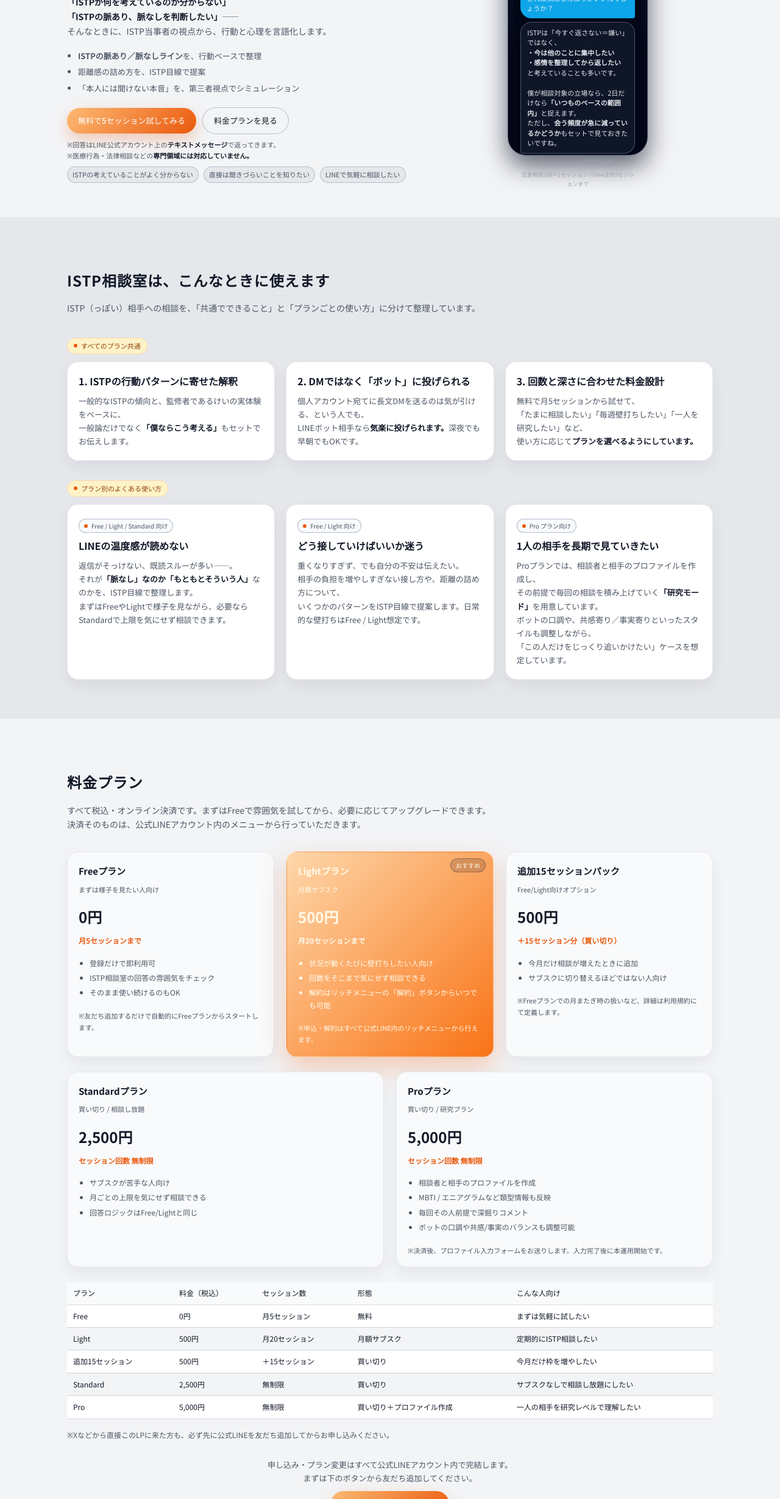
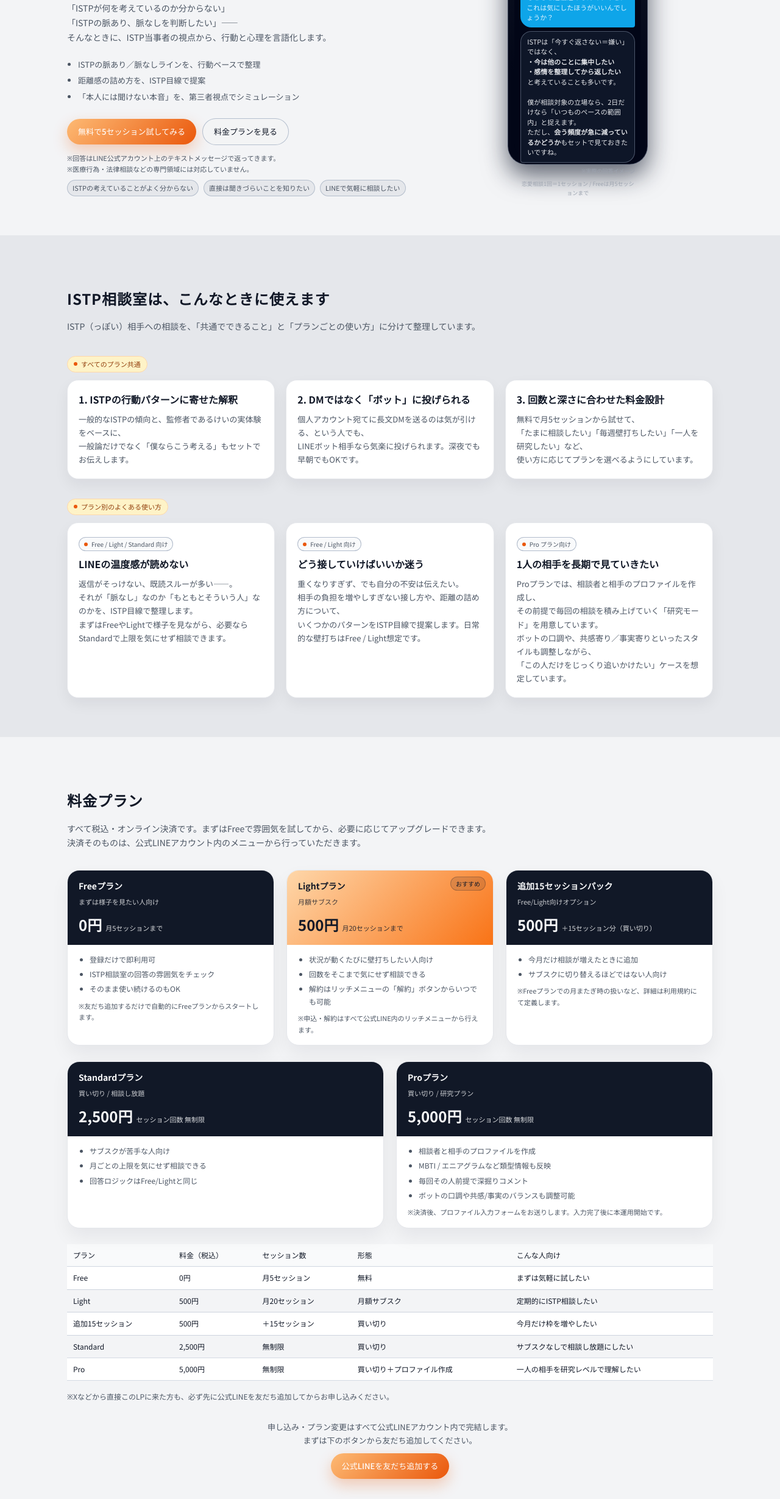
Before and after one commit to k09876567890e-dot/istp-bot-lp, a plain HTML site: page index.html in a window 1280 px wide. Shown: the part 341-2800 px from the top of the page at 61% size. Drawn offline with Linux system fonts and the light colour scheme.

Commit message:
Update index.html

```diff
--- a/index.html
+++ b/index.html
@@ -16,13 +16,16 @@
   />
   <style>
     :root {
+      /* ライトテーマ用のベースカラー */
       --bg: #f3f4f6;
       --bg-soft: #e5e7eb;
       --panel: #ffffff;
 
+      /* アクセントカラー：やや赤寄りのオレンジ */
       --accent: #ea580c;
       --accent-soft: rgba(234, 88, 12, 0.12);
 
+      /* 文字と境界線 */
       --text-main: #111827;
       --text-sub: #4b5563;
       --border-soft: #e5e7eb;
@@ -183,7 +186,7 @@
 
     /* Hero */
     .hero {
-      padding: 72px 0 56px;
+      padding: 80px 0 64px;
     }
 
     .hero-inner {
@@ -203,7 +206,7 @@
       background: rgba(15, 23, 42, 0.96);
       border: 1px solid rgba(148, 163, 184, 0.4);
       color: #e5e7eb;
-      margin-bottom: 10px;
+      margin-bottom: 12px;
     }
 
     .badge-dot {
@@ -216,8 +219,7 @@
     .hero-title {
       font-size: clamp(26px, 4vw, 32px);
       font-weight: 700;
-      margin-bottom: 12px;
-      letter-spacing: 0.02em;
+      margin-bottom: 14px;
     }
 
     .hero-highlight {
@@ -227,16 +229,11 @@
     .hero-lead {
       font-size: 14px;
       color: var(--text-sub);
-      margin-bottom: 18px;
-    }
-
-    .hero-lead strong {
-      color: var(--text-main);
-      font-weight: 600;
+      margin-bottom: 22px;
     }
 
     .hero-list {
-      margin: 0 0 20px;
+      margin: 0 0 24px;
       padding-left: 18px;
       font-size: 13px;
       color: var(--text-sub);
@@ -251,7 +248,7 @@
       flex-wrap: wrap;
       gap: 10px;
       align-items: center;
-      margin-bottom: 8px;
+      margin-bottom: 12px;
     }
 
     .hero-note {
@@ -259,16 +256,11 @@
       color: var(--text-sub);
     }
 
-    .hero-note strong {
-      color: var(--text-main);
-      font-weight: 600;
-    }
-
     .hero-right {
       justify-self: center;
     }
 
-    /* phone mock */
+    /* スマホ画面（ヒーロー内） */
     .phone-frame {
       width: 230px;
       aspect-ratio: 9 / 16;
@@ -390,7 +382,7 @@
       text-align: center;
     }
 
-    /* pills */
+    /* Pills */
     .pill-row {
       display: flex;
       flex-wrap: wrap;
@@ -407,7 +399,7 @@
       color: var(--text-sub);
     }
 
-    /* section tag */
+    /* セクション用タグ */
     .section-tag {
       display: inline-flex;
       align-items: center;
@@ -428,7 +420,7 @@
       background: var(--accent);
     }
 
-    /* cards */
+    /* Cards grid */
     .grid-3 {
       display: grid;
       grid-template-columns: repeat(3, minmax(0, 1fr));
@@ -458,11 +450,6 @@
       margin: 0;
       font-size: 13px;
       color: var(--text-sub);
-    }
-
-    .card p strong {
-      color: var(--text-main);
-      font-weight: 600;
     }
 
     .card-tag {
@@ -496,74 +483,76 @@
       margin-top: 4px;
     }
 
-  /* Pricing */
+    /* Pricing（添付デザイン寄せ） */
     .pricing-grid {
       display: grid;
-  grid-template-columns: repeat(auto-fit, minmax(220px, 1fr));
+      grid-template-columns: repeat(3, minmax(240px, 1fr));
       gap: 20px;
-  margin-bottom: 24px;
+      margin-bottom: 26px;
       align-items: stretch;
+    }
+
+    .pricing-grid.row-2 {
+      grid-template-columns: repeat(2, minmax(260px, 1fr));
     }
 
     .plan-card {
       position: relative;
+      border-radius: 20px;
+      background: #ffffff;
+      border: 1px solid #e5e7eb;
+      box-shadow: 0 14px 30px rgba(15, 23, 42, 0.06);
+      overflow: hidden;
       display: flex;
       flex-direction: column;
-  gap: 6px;
-  padding: 18px 18px 18px;
-  border-radius: 18px;
-  background: #f9fafb;
-  border: 1px solid var(--border-soft);
-  box-shadow: 0 10px 24px rgba(15, 23, 42, 0.06);
     }
 
-/* おすすめ（Light）だけ強調 */
-.plan-card.highlight {
-  background: linear-gradient(135deg, #fed7aa, #f97316);
-  border-color: transparent;
-  box-shadow: 0 18px 42px rgba(234, 88, 12, 0.28);
-  color: #fffbeb;
+    .plan-header {
+      position: relative;
+      padding: 14px 18px 12px;
+      background: #111827;
+      color: #f9fafb;
+      display: flex;
+      flex-direction: column;
+      gap: 4px;
     }
 
     .plan-name {
-  font-size: 15px;
+      font-size: 14px;
       font-weight: 700;
-  margin-bottom: 2px;
     }
 
-.plan-label {
+    .plan-tagline {
       font-size: 11px;
-  color: var(--text-sub);
-  margin-bottom: 10px;
+      opacity: 0.8;
+    }
+
+    .plan-price-row {
+      display: flex;
+      align-items: baseline;
+      gap: 6px;
+      margin-top: 4px;
     }
 
     .plan-price {
       font-size: 24px;
       font-weight: 700;
-  margin-bottom: 2px;
     }
 
     .plan-cycle {
-  font-size: 12px;
-  font-weight: 600;
-  color: var(--accent);
-  margin-bottom: 10px;
+      font-size: 11px;
+      opacity: 0.85;
     }
 
-.plan-cycle strong {
-  font-weight: 700;
+    /* Lightだけグラデ＋バッジ */
+    .plan-card.highlight .plan-header {
+      background: linear-gradient(135deg, #fed7aa, #f97316);
+      color: #111827;
     }
 
-/* 箇条書きは左寄せで読みやすく */
-.plan-feature-list {
-  margin: 0 0 10px;
-  padding-left: 18px;
-  font-size: 12px;
-  color: var(--text-sub);
-}
-
-.plan-feature-list li + li {
-  margin-top: 4px;
+    .plan-card.highlight .plan-price,
+    .plan-card.highlight .plan-name {
+      color: #111827;
     }
 
     .plan-badge {
@@ -573,30 +562,34 @@
       font-size: 10px;
       padding: 2px 8px;
       border-radius: 999px;
-  background: rgba(15, 23, 42, 0.16);
-  color: #fffbeb;
-  border: 1px solid rgba(15, 23, 42, 0.3);
+      background: rgba(15, 23, 42, 0.12);
+      color: #111827;
+      border: 1px solid rgba(15, 23, 42, 0.25);
+    }
+
+    .plan-body {
+      padding: 14px 18px 16px;
+      font-size: 12px;
+      color: var(--text-sub);
+      display: flex;
+      flex-direction: column;
+      gap: 8px;
+    }
+
+    .plan-feature-list {
+      margin: 0;
+      padding-left: 18px;
+    }
+
+    .plan-feature-list li + li {
+      margin-top: 4px;
     }
 
     .plan-footer-note {
       font-size: 11px;
       color: var(--text-sub);
-  margin-top: 2px;
     }
 
-/* Lightカード内の文字色を白で統一 */
-.plan-card.highlight .plan-name,
-.plan-card.highlight .plan-label,
-.plan-card.highlight .plan-price,
-.plan-card.highlight .plan-cycle,
-.plan-card.highlight .plan-cycle strong,
-.plan-card.highlight .plan-feature-list,
-.plan-card.highlight .plan-feature-list li,
-.plan-card.highlight .plan-footer-note {
-  color: #fffbeb;
-}
-
-/* 比較表 */
     .pricing-table-wrapper {
       margin-top: 12px;
       overflow-x: auto;
@@ -610,8 +603,7 @@ table {
       background: #ffffff;
     }
 
-th,
-td {
+    th, td {
       padding: 8px 10px;
       border-bottom: 1px solid rgba(148, 163, 184, 0.4);
       text-align: left;
@@ -626,20 +618,39 @@ tr:nth-child(even) td {
       background: #f3f4f6;
     }
 
-/* ▼スマホ時：カードを横スクロールで比較しやすく */
-@media (max-width: 880px) {
-  .pricing-grid {
-    display: flex;
-    overflow-x: auto;
+    /* Flow */
+    .flow-steps {
+      display: grid;
+      grid-template-columns: repeat(4, minmax(0, 1fr));
       gap: 14px;
-    padding-bottom: 6px;
-    scroll-snap-type: x mandatory;
+      font-size: 12px;
     }
 
-  .plan-card {
-    min-width: 260px;
-    scroll-snap-align: start;
+    .flow-step {
+      padding: 14px 12px 14px;
+      border-radius: 16px;
+      background: var(--panel);
+      border: 1px solid var(--border-soft);
+      position: relative;
+      box-shadow: 0 10px 24px rgba(15, 23, 42, 0.05);
     }
+
+    .flow-step-index {
+      font-size: 11px;
+      color: var(--accent);
+      margin-bottom: 4px;
+      font-weight: 500;
+    }
+
+    .flow-step-title {
+      font-size: 13px;
+      font-weight: 500;
+      margin-bottom: 4px;
+    }
+
+    .flow-step p {
+      margin: 0;
+      color: var(--text-sub);
     }
 
     /* FAQ */
@@ -659,7 +670,7 @@ tr:nth-child(even) td {
     }
 
     .faq-q {
-      font-weight: 600;
+      font-weight: 500;
       margin-bottom: 4px;
     }
 
@@ -667,7 +678,7 @@ tr:nth-child(even) td {
       color: var(--text-sub);
     }
 
-    /* notice */
+    /* Notice */
     .notice {
       padding: 14px 16px;
       border-radius: 14px;
@@ -705,20 +716,19 @@ tr:nth-child(even) td {
       text-underline-offset: 3px;
     }
 
-    /* tablet以下 */
+    /* タブレット以下 */
     @media (max-width: 880px) {
       .hero-inner {
         grid-template-columns: minmax(0, 1fr);
-        row-gap: 24px;
+      }
+
+      /* スマホ画面は邪魔なので非表示 */
+      .hero-right {
+        display: none;
       }
 
       nav {
         display: none;
-      }
-
-      .pricing-grid {
-        grid-template-columns: repeat(2, minmax(0, 1fr));
-        gap: 14px;
       }
 
       .grid-3 {
@@ -744,9 +754,24 @@ tr:nth-child(even) td {
       .container {
         padding: 0 16px;
       }
+
+      /* プランは横スクロールで比較しやすく */
+      .pricing-grid,
+      .pricing-grid.row-2 {
+        display: flex;
+        overflow-x: auto;
+        gap: 14px;
+        padding-bottom: 6px;
+        scroll-snap-type: x mandatory;
       }
 
-    /* smartphone */
+      .plan-card {
+        min-width: 260px;
+        scroll-snap-align: start;
+      }
+    }
+
+    /* スマホ向け細かい調整 */
     @media (max-width: 600px) {
       body {
         line-height: 1.8;
@@ -761,13 +786,8 @@ tr:nth-child(even) td {
         font-size: 13px;
       }
 
-      .hero {
-        padding: 60px 0 48px;
-      }
-
       .hero-title {
-        font-size: 22px;
-        margin-bottom: 10px;
+        font-size: 24px;
       }
 
       .hero-lead,
@@ -775,30 +795,21 @@ tr:nth-child(even) td {
         font-size: 13px;
       }
 
-      .hero-actions {
-        margin-bottom: 6px;
-      }
-
-      .hero-note {
-        font-size: 11px;
-      }
-
       .pill-row {
         font-size: 12px;
       }
 
-      /* ★スマホではスマホ画面を非表示 */
-      .hero-right {
-        display: none;
+      .faq-item {
+        font-size: 12px;
       }
 
       .phone-frame {
-        width: 52vw;
-        margin: 0 auto 2px;
+        width: 55vw;
+        margin: 0 auto 4px;
       }
 
       .phone-inner {
-        padding: 7px 7px 6px;
+        padding: 8px 8px 6px;
       }
 
       .chat-bubble {
@@ -807,26 +818,6 @@ tr:nth-child(even) td {
 
       .phone-footer {
         font-size: 8px;
-      }
-
-      .plan-card {
-        padding: 14px 10px 14px;
-      }
-
-      .plan-name {
-        font-size: 13px;
-      }
-
-      .plan-price {
-        font-size: 18px;
-      }
-
-      .plan-feature-list {
-        font-size: 11px;
-      }
-
-      .plan-footer-note {
-        font-size: 10px;
       }
     }
   </style>
@@ -854,7 +845,7 @@ tr:nth-child(even) td {
   </header>
 
   <main>
-    <!-- hero -->
+    <!-- Hero -->
     <section class="hero" id="hero">
       <div class="container hero-inner">
         <div>
@@ -867,12 +858,12 @@ tr:nth-child(even) td {
             シミュレーションする相談LINEボット
           </h1>
           <p class="hero-lead">
-            <strong>「ISTPが何を考えているのか分からない」</strong><br />
-            <strong>「ISTPの脈あり、脈なしを判断したい」</strong>——<br />
+            「ISTPが何を考えているのか分からない」<br />
+            「ISTPの脈あり、脈なしを判断したい」——<br />
             そんなときに、ISTP当事者の視点から、行動と心理を言語化します。
           </p>
           <ul class="hero-list">
-            <li><strong>ISTPの脈あり／脈なしライン</strong>を、行動ベースで整理</li>
+            <li>ISTPの脈あり／脈なしラインを、行動ベースで整理</li>
             <li>距離感の詰め方を、ISTP目線で提案</li>
             <li>「本人には聞けない本音」を、第三者視点でシミュレーション</li>
           </ul>
@@ -883,8 +874,8 @@ tr:nth-child(even) td {
             <a href="#plans" class="btn btn-outline">料金プランを見る</a>
           </div>
           <div class="hero-note">
-            ※回答はLINE公式アカウント上の<strong>テキストメッセージ</strong>で返ってきます。<br />
-            ※医療行為・法律相談などの<strong>専門領域には対応していません。</strong>
+            ※回答はLINE公式アカウント上のテキストメッセージで返ってきます。<br />
+            ※医療行為・法律相談などの専門領域には対応していません。
           </div>
           <div class="pill-row">
             <div class="pill">ISTPの考えていることがよく分からない</div>
@@ -920,7 +911,7 @@ tr:nth-child(even) td {
                 ISTPは「今すぐ返さない＝嫌い」ではなく、<br />
                 <strong>・今は他のことに集中したい<br />・感情を整理してから返したい</strong><br />
                 と考えていることも多いです。<br /><br />
-                僕が相談対象の立場なら、2日だけなら<strong>「いつものペースの範囲内」</strong>と捉えます。<br />
+                僕が相談対象の立場なら、2日だけなら「いつものペースの範囲内」と捉えます。<br />
                 ただし、<strong>会う頻度が急に減っているかどうか</strong>もセットで見ておきたいですね。
               </div>
               <div class="chat-meta">※実際の回答イメージ</div>
@@ -933,7 +924,7 @@ tr:nth-child(even) td {
       </div>
     </section>
 
-    <!-- features -->
+    <!-- Features -->
     <section id="features">
       <div class="container">
         <h2 class="section-title">ISTP相談室は、こんなときに使えます</h2>
@@ -941,6 +932,7 @@ tr:nth-child(even) td {
           ISTP（っぽい）相手への相談を、「共通でできること」と「プランごとの使い方」に分けて整理しています。
         </p>
 
+        <!-- 共通でできること -->
         <div class="section-tag">
           <span class="section-tag-dot"></span>すべてのプラン共通
         </div>
@@ -949,14 +941,14 @@ tr:nth-child(even) td {
             <h3>1. ISTPの行動パターンに寄せた解釈</h3>
             <p>
               一般的なISTPの傾向と、監修者であるけいの実体験をベースに、<br />
-              一般論だけでなく<strong>「僕ならこう考える」</strong>もセットでお伝えします。
+              一般論だけでなく「僕ならこう考える」もセットでお伝えします。
             </p>
           </div>
           <div class="card">
             <h3>2. DMではなく「ボット」に投げられる</h3>
             <p>
               個人アカウント宛てに長文DMを送るのは気が引ける、という人でも、<br />
-              LINEボット相手なら<strong>気楽に投げられます。</strong>深夜でも早朝でもOKです。
+              LINEボット相手なら気楽に投げられます。深夜でも早朝でもOKです。
             </p>
           </div>
           <div class="card">
@@ -964,15 +956,17 @@ tr:nth-child(even) td {
             <p>
               無料で月5セッションから試せて、<br />
               「たまに相談したい」「毎週壁打ちしたい」「一人を研究したい」など、<br />
-              使い方に応じて<strong>プランを選べるようにしています。</strong>
+              使い方に応じてプランを選べるようにしています。
             </p>
           </div>
         </div>
 
+        <!-- プランごとのよくある使い方 -->
         <div class="section-tag">
           <span class="section-tag-dot"></span>プラン別のよくある使い方
         </div>
         <div class="grid-3">
+          <!-- Free / Light / Standard 向け -->
           <div class="card">
             <div class="card-tag" style="margin-top:0;margin-bottom:8px;">
               <span></span>Free / Light / Standard 向け
@@ -980,11 +974,12 @@ tr:nth-child(even) td {
             <h3>LINEの温度感が読めない</h3>
             <p>
               返信がそっけない、既読スルーが多い——。<br />
-              それが<strong>「脈なし」なのか「もともとそういう人」</strong>なのかを、ISTP目線で整理します。<br />
+              それが「脈なし」なのか「もともとそういう人」なのかを、ISTP目線で整理します。<br />
               まずはFreeやLightで様子を見ながら、必要ならStandardで上限を気にせず相談できます。
             </p>
           </div>
 
+          <!-- Free / Light 向け -->
           <div class="card">
             <div class="card-tag" style="margin-top:0;margin-bottom:8px;">
               <span></span>Free / Light 向け
@@ -997,6 +992,7 @@ tr:nth-child(even) td {
             </p>
           </div>
 
+          <!-- Pro プラン向け -->
           <div class="card">
             <div class="card-tag" style="margin-top:0;margin-bottom:8px;">
               <span></span>Pro プラン向け
@@ -1004,7 +1000,7 @@ tr:nth-child(even) td {
             <h3>1人の相手を長期で見ていきたい</h3>
             <p>
               Proプランでは、相談者と相手のプロファイルを作成し、<br />
-              その前提で毎回の相談を積み上げていく<strong>「研究モード」</strong>を用意しています。<br />
+              その前提で毎回の相談を積み上げていく「研究モード」を用意しています。<br />
               ボットの口調や、共感寄り／事実寄りといったスタイルも調整しながら、<br />
               「この人だけをじっくり追いかけたい」ケースを想定しています。
             </p>
@@ -1013,7 +1009,7 @@ tr:nth-child(even) td {
       </div>
     </section>
 
-    <!-- pricing -->
+    <!-- Pricing -->
     <section id="plans">
       <div class="container">
         <h2 class="section-title">料金プラン</h2>
@@ -1022,12 +1018,19 @@ tr:nth-child(even) td {
           決済そのものは、公式LINEアカウント内のメニューから行っていただきます。
         </p>
 
+        <!-- 上段：Free / Light / 追加パック -->
         <div class="pricing-grid">
+          <!-- Free -->
           <div class="plan-card">
+            <div class="plan-header">
               <div class="plan-name">Freeプラン</div>
-            <div class="plan-label">まずは様子を見たい人向け</div>
+              <div class="plan-tagline">まずは様子を見たい人向け</div>
+              <div class="plan-price-row">
                 <div class="plan-price">0円</div>
-            <div class="plan-cycle"><strong>月5セッションまで</strong></div>
+                <div class="plan-cycle">月5セッションまで</div>
+              </div>
+            </div>
+            <div class="plan-body">
               <ul class="plan-feature-list">
                 <li>登録だけで即利用可</li>
                 <li>ISTP相談室の回答の雰囲気をチェック</li>
@@ -1037,13 +1040,20 @@ tr:nth-child(even) td {
                 ※友だち追加するだけで自動的にFreeプランからスタートします。
               </div>
             </div>
+          </div>
 
+          <!-- Light -->
           <div class="plan-card highlight">
+            <div class="plan-header">
               <div class="plan-badge">おすすめ</div>
               <div class="plan-name">Lightプラン</div>
-            <div class="plan-label">月額サブスク</div>
+              <div class="plan-tagline">月額サブスク</div>
+              <div class="plan-price-row">
                 <div class="plan-price">500円</div>
-            <div class="plan-cycle"><strong>月20セッションまで</strong></div>
+                <div class="plan-cycle">月20セッションまで</div>
+              </div>
+            </div>
+            <div class="plan-body">
               <ul class="plan-feature-list">
                 <li>状況が動くたびに壁打ちしたい人向け</li>
                 <li>回数をそこまで気にせず相談できる</li>
@@ -1053,12 +1063,19 @@ tr:nth-child(even) td {
                 ※申込・解約はすべて公式LINE内のリッチメニューから行えます。
               </div>
             </div>
+          </div>
 
+          <!-- 追加15セッションパック -->
           <div class="plan-card">
+            <div class="plan-header">
               <div class="plan-name">追加15セッションパック</div>
-            <div class="plan-label">Free/Light向けオプション</div>
+              <div class="plan-tagline">Free/Light向けオプション</div>
+              <div class="plan-price-row">
                 <div class="plan-price">500円</div>
-            <div class="plan-cycle"><strong>＋15セッション分（買い切り）</strong></div>
+                <div class="plan-cycle">＋15セッション分（買い切り）</div>
+              </div>
+            </div>
+            <div class="plan-body">
               <ul class="plan-feature-list">
                 <li>今月だけ相談が増えたときに追加</li>
                 <li>サブスクに切り替えるほどではない人向け</li>
@@ -1068,25 +1085,40 @@ tr:nth-child(even) td {
               </div>
             </div>
           </div>
+        </div>
 
-        <div class="pricing-grid">
+        <!-- 下段：Standard / Pro -->
+        <div class="pricing-grid row-2">
+          <!-- Standard -->
           <div class="plan-card">
+            <div class="plan-header">
               <div class="plan-name">Standardプラン</div>
-            <div class="plan-label">買い切り / 相談し放題</div>
+              <div class="plan-tagline">買い切り / 相談し放題</div>
+              <div class="plan-price-row">
                 <div class="plan-price">2,500円</div>
-            <div class="plan-cycle"><strong>セッション回数 無制限</strong></div>
+                <div class="plan-cycle">セッション回数 無制限</div>
+              </div>
+            </div>
+            <div class="plan-body">
               <ul class="plan-feature-list">
                 <li>サブスクが苦手な人向け</li>
                 <li>月ごとの上限を気にせず相談できる</li>
                 <li>回答ロジックはFree/Lightと同じ</li>
               </ul>
             </div>
+          </div>
 
+          <!-- Pro -->
           <div class="plan-card">
+            <div class="plan-header">
               <div class="plan-name">Proプラン</div>
-            <div class="plan-label">買い切り / 研究プラン</div>
+              <div class="plan-tagline">買い切り / 研究プラン</div>
+              <div class="plan-price-row">
                 <div class="plan-price">5,000円</div>
-            <div class="plan-cycle"><strong>セッション回数 無制限</strong></div>
+                <div class="plan-cycle">セッション回数 無制限</div>
+              </div>
+            </div>
+            <div class="plan-body">
               <ul class="plan-feature-list">
                 <li>相談者と相手のプロファイルを作成</li>
                 <li>MBTI / エニアグラムなど類型情報も反映</li>
@@ -1095,6 +1127,7 @@ tr:nth-child(even) td {
               </ul>
               <div class="plan-footer-note">
                 ※決済後、プロファイル入力フォームをお送りします。入力完了後に本運用開始です。
+              </div>
             </div>
           </div>
         </div>
@@ -1166,7 +1199,7 @@ tr:nth-child(even) td {
       </div>
     </section>
 
-    <!-- flow -->
+    <!-- Flow -->
     <section id="flow">
       <div class="container">
         <h2 class="section-title">ご利用の流れ</h2>
```
Lines whose indentation alone changed are shown as unchanged.
